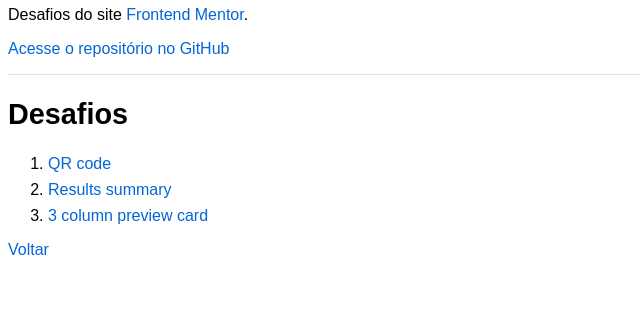
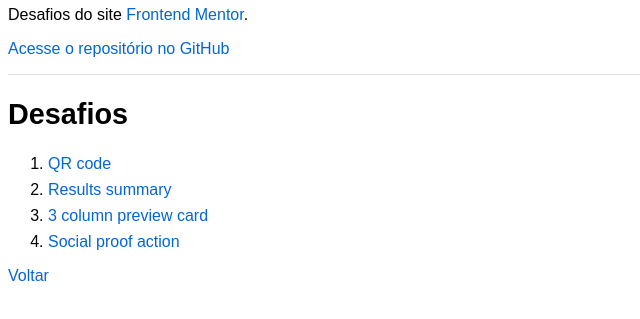
Before and after one commit to joaoglibras/joaoglibras.github.io, a plain HTML site: page frontend-mentor.html in a window 1280 px wide. Shown: the part 93-412 px from the top of the page, without its empty margins (0-640 px from the left). Drawn offline with Linux system fonts and the light colour scheme.

Commit message:
add social proof section to frontend mentor's page list

```diff
--- a/frontend-mentor.html
+++ b/frontend-mentor.html
@@ -20,6 +20,7 @@
         <li><a href="https://joaoglibras.github.io/desafios/frontend-mentor/qr-code-component/index.html" target="_blank">QR code</a></li>
         <li><a href="https://joaoglibras.github.io/desafios/frontend-mentor/results-summary/index.html" target="_blank">Results summary</a></li>
         <li><a href="https://joaoglibras.github.io/desafios/frontend-mentor/preview-card/index.html" target="_blank">3 column preview card</a></li>
+        <li><a href="https://joaoglibras.github.io/desafios/frontend-mentor/social-proof-section/index.html" target="_blank">Social proof action</a></li>
     </ol>
 
     <a class="voltar" href="index.html" rel="prev">Voltar</a>
```
